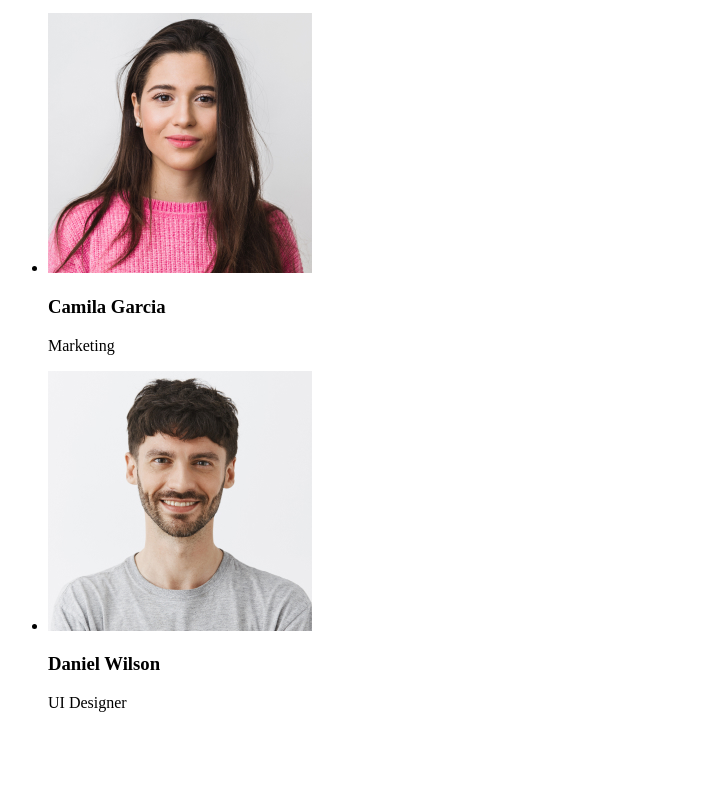
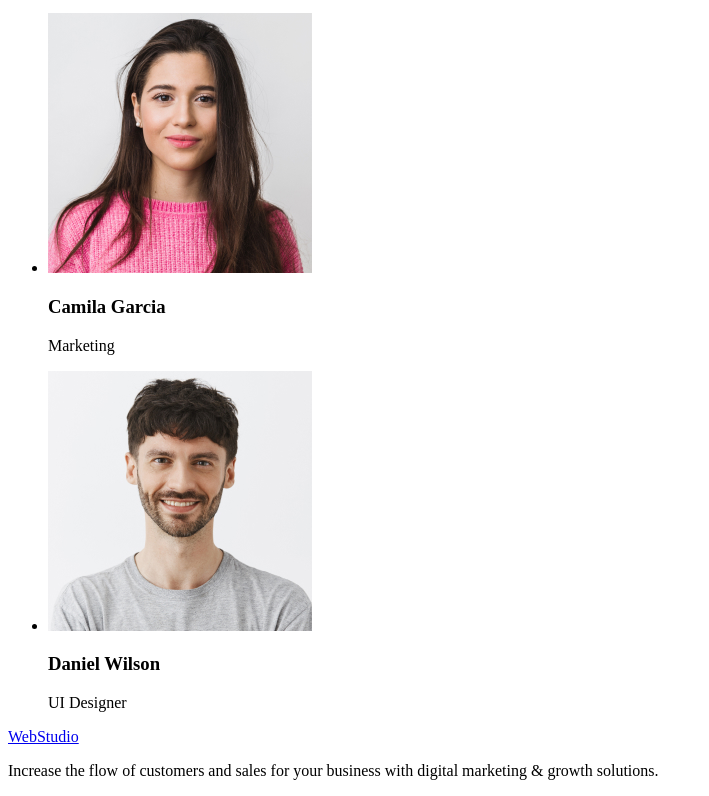
Before and after one commit to soroked/goit-markup-hw-01, a plain HTML site: page index.html in a window 1280 px wide. Shown: the part 2341-3137 px from the top of the page, without its empty margins (0-709 px from the left). Before the commit the page ends 3069 px from the top, so only its background shows below. Drawn offline with Linux system fonts and the light colour scheme.

Commit message:
add footer

```diff
--- a/index.html
+++ b/index.html
@@ -111,6 +111,12 @@
         </ul>
       </section>
     </main>
-    <footer></footer>
+    <footer>
+      <a href="./index.html">WebStudio</a>
+      <p>
+        Increase the flow of customers and sales for your business with digital marketing & growth
+        solutions.
+      </p>
+    </footer>
   </body>
 </html>
```
